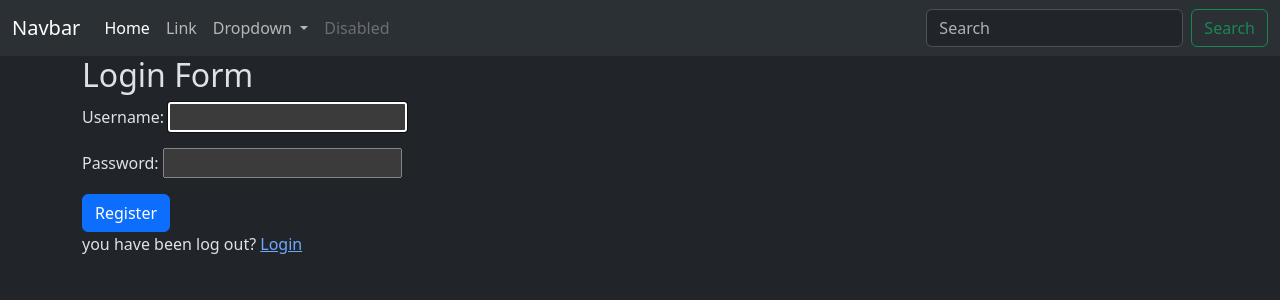
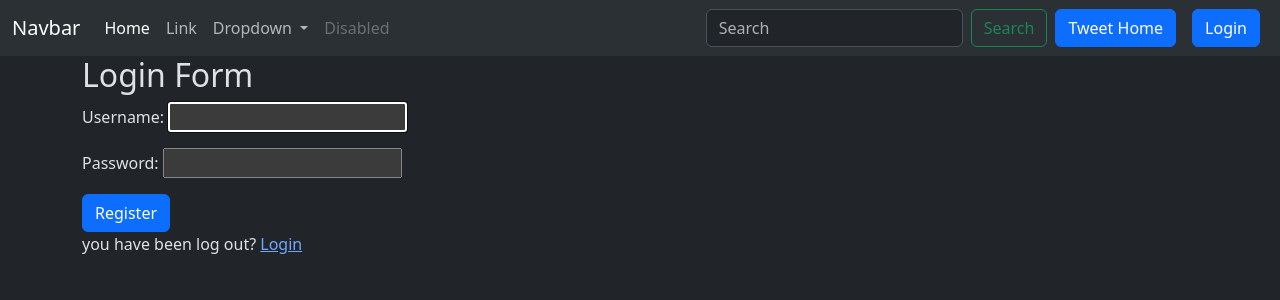
Before and after one commit to 232Ahmed232/social, a Django app: page /accounts/login/ in a window 1280 px wide. Shown: the top 300 px of the page. Run offline with Django 5.2, Linux system fonts and the light colour scheme.

Commit message:
Add navigation buttons for login/logout and tweet home; update tweet list template for user-specific actions

```diff
--- a/social/templates/layout.html
+++ b/social/templates/layout.html
@@ -46,6 +46,16 @@
         <input class="form-control me-2" type="search" placeholder="Search" aria-label="Search"/>
         <button class="btn btn-outline-success" type="submit">Search</button>
       </form>
+      <a href="{% url "tweet_list" %}" class='btn btn-primary mx-2'>Tweet Home</a>
+
+      {% if user.is_authenticated %}
+        <form method='post' action="{% url "logout" %}">
+          {% csrf_token %}
+          <button class='btn btn-danger' type='submit'>Logout</button>
+        </form>
+      {% else %}
+        <a href="{% url "login" %}" class='btn btn-primary mx-2'>Login</a>
+      {% endif %}
     </div>
   </div>
 </nav>
--- a/social/tweet/templates/tweet_list.html
+++ b/social/tweet/templates/tweet_list.html
@@ -16,8 +16,10 @@ tweet
             <div class="card-body">
                 <h5 class="card-title">{{tweet.user.username}}</h5>
                 <p class="card-text">{{tweet.text}}</p>
+                {% if tweet.user == user %}
                 <a href="{% url 'tweet_edit' tweet.id%}" class="btn btn-primary">Edit</a>
                 <a href="{% url 'tweet_delete' tweet.id%}" class="btn btn-danger">Delete</a>
+                {% endif %}
             </div>
         </div>
 
```
